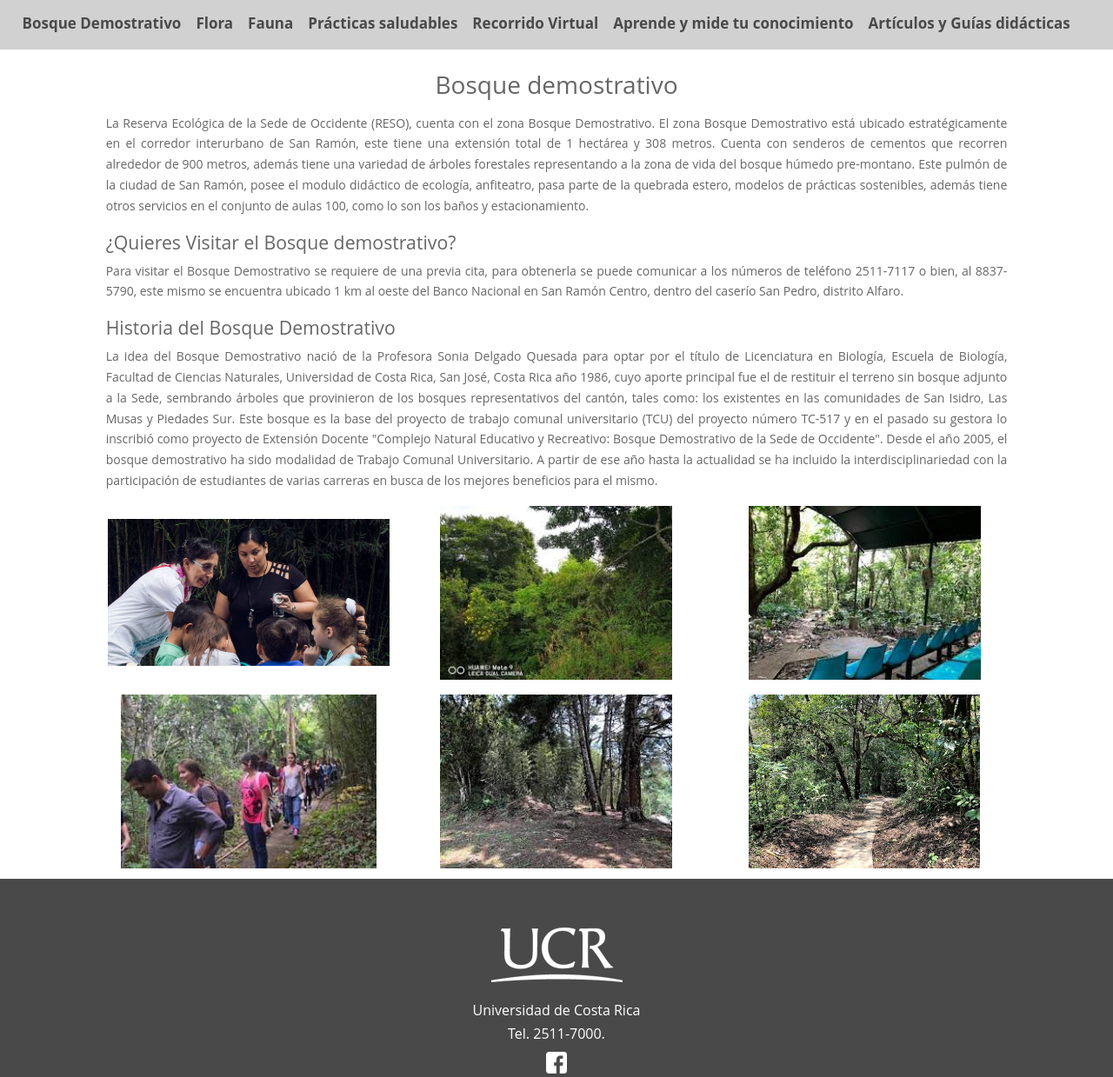
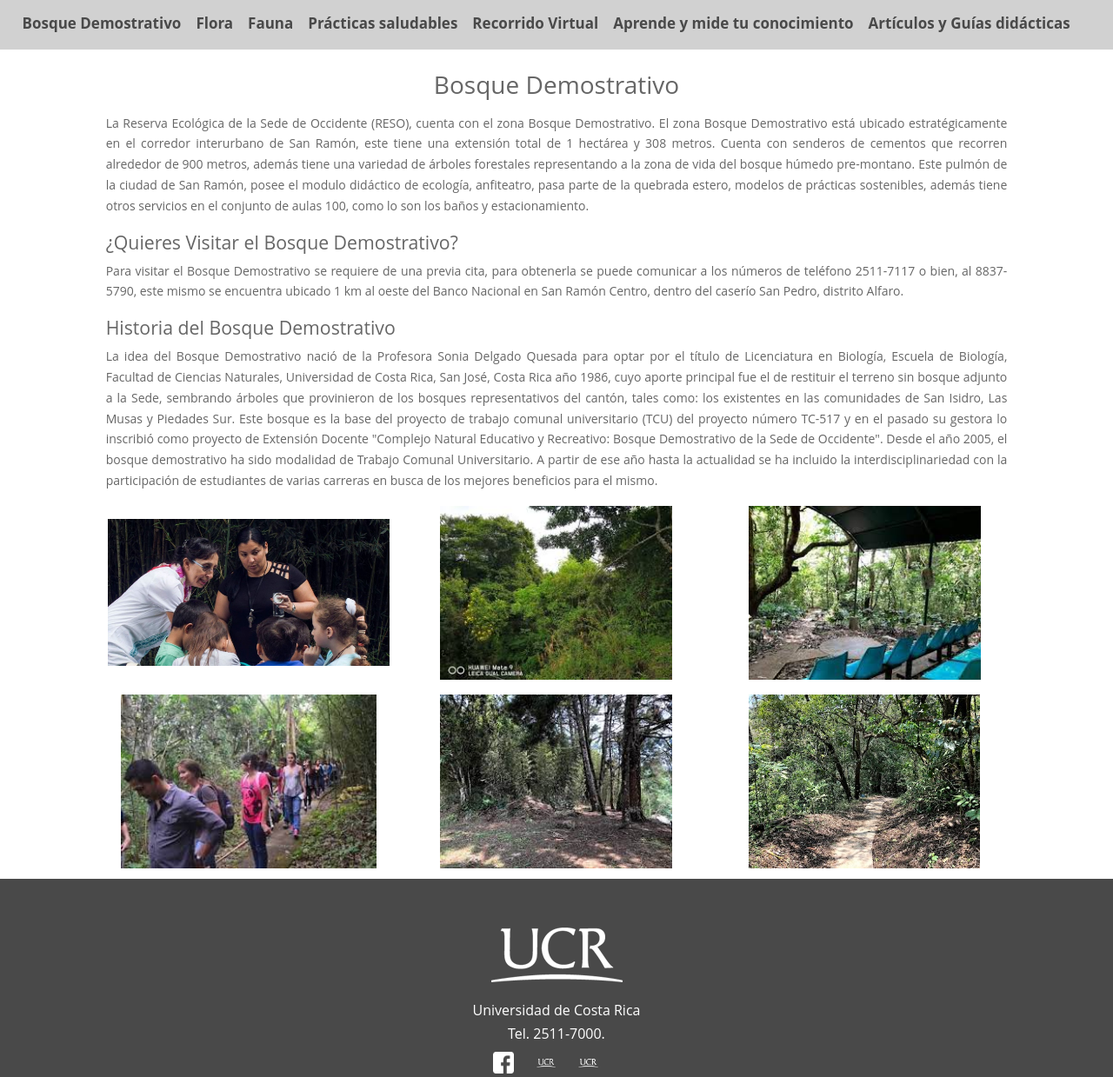
Before and after one commit to allanNajera/bosque-demostrativo, a React app: page /bosqueDemostrativo in a window 1280 px wide. Shown: the part 81-1320 px from the top of the page at 87% size. Built offline with nearby package versions, Linux system fonts and the light colour scheme; some packages are replaced by stand-ins of ours; no server answers.

Commit message:
Changes Marta

```diff
--- a/src/components/Bienvenida/bienvenida.js
+++ b/src/components/Bienvenida/bienvenida.js
@@ -31,7 +31,7 @@ const BosqueDemostrativo = () => {
                     </div>
 
         <div className='mt-3 center-text ' >
-          <div><h3 className='h3-details ' >Bosque demostrativo</h3></div>
+          <div><h3 className='h3-details ' >Bosque Demostrativo</h3></div>
         </div>
 
         <div >
@@ -41,7 +41,7 @@ const BosqueDemostrativo = () => {
 
         <div>
           <h5>
-            ¿Quieres Visitar el Bosque demostrativo?
+            ¿Quieres Visitar el Bosque Demostrativo?
           </h5>
           <p className='center-justify p-details'>
             Para visitar el Bosque Demostrativo se requiere de una previa cita, para obtenerla se puede comunicar a los números de teléfono 2511-7117 o bien, al 8837-5790, este mismo se encuentra ubicado 1 km al oeste del Banco Nacional en San Ramón Centro, dentro del caserío San Pedro, distrito Alfaro.
@@ -53,7 +53,7 @@ const BosqueDemostrativo = () => {
             Historia del Bosque Demostrativo
           </h5>
           <p className='center-justify p-details ' >
-            La idea del Bosque Demostrativo nació de la Profesora Sonia Delgado Quesada para optar por el título de Licenciatura en Biología, Escuela de Biología, Facultad de Ciencias Naturales, Universidad de Costa Rica, San José, Costa Rica año 1986,  cuyo aporte principal fue el de restituir el terreno sin bosque adjunto a la Sede, sembrando árboles que provinieron de los bosques representativos del cantón, tales como: los existentes en las comunidades de San Isidro, Las Musas y Piedades Sur. Este bosque es la base del proyecto de trabajo comunal universitario (TCU) del proyecto número TC-517 y en el pasado su gestora lo inscribió como proyecto de Extensión Docente "Complejo Natural Educativo y Recreativo: Bosque Demostrativo de la Sede de Occidente". Desde el año 2005, el bosque demostrativo ha sido modalidad de Trabajo Comunal Universitario. A partir de ese año hasta la actualidad se ha incluido la interdisciplinariedad con la participación de estudiantes de varias carreras en busca de los mejores beneficios para el mismo.
+            La idea del Bosque Demostrativo nació de la Profesora Sonia Delgado Quesada para optar por el título de Licenciatura en Biología, Escuela de Biología, Facultad de Ciencias Naturales, Universidad de Costa Rica, San José, Costa Rica año 1986,  cuyo aporte principal fue el de restituir el terreno sin bosque adjunto a la Sede, sembrando árboles que provinieron de los bosques representativos del cantón, tales como: los existentes en las comunidades de San Isidro, Las Musas y Piedades Sur. Este bosque es la base del proyecto de trabajo comunal universitario (TCU) del proyecto número TC-517 y en el pasado su gestora lo inscribió como proyecto de Extensión Docente "Complejo Natural Educativo y Recreativo: Bosque Demostrativo de la Sede de Occidente". Desde el año 2005, el Bosque Demostrativo ha sido modalidad de Trabajo Comunal Universitario. A partir de ese año hasta la actualidad se ha incluido la interdisciplinariedad con la participación de estudiantes de varias carreras en busca de los mejores beneficios para el mismo.
           </p>
         </div>
 
--- a/src/components/Flora/AddFlora.jsx
+++ b/src/components/Flora/AddFlora.jsx
@@ -167,7 +167,7 @@ const AddFlora = () => {
                 <form id="form" autocomplete="off" onSubmit={handleSubmit}>
                     <div>
                         <label id="tittle" for="tittle">
-                            Agregar Flora{" "}
+                            Agregar Planta{" "}
                         </label>
                     </div>
 
--- a/src/components/Flora/ManageFlora.jsx
+++ b/src/components/Flora/ManageFlora.jsx
@@ -120,7 +120,7 @@ export const ManageFlora = () => {
 
                     <div className="col-8">
                         <label id="tittle" for="tittle">
-                            Gestionar información de Flora{" "}
+                            Gestionar información de Plantas {" "}
                         </label>
                     </div>
                     <div className="col-4" style={{ marginTop: "6.6%" }}>
--- a/src/components/Navbar/Navbar.jsx
+++ b/src/components/Navbar/Navbar.jsx
@@ -66,7 +66,7 @@ const Navbar = () => {
                             className="nav-item nav-link link "
                             to="/manageFlora"
                         >
-                            Flora
+                            Plantas
                         </NavLink>
 
                         <NavLink
--- a/src/components/bosqueDemostrativo/BosqueDemostrativo.jsx
+++ b/src/components/bosqueDemostrativo/BosqueDemostrativo.jsx
@@ -19,7 +19,7 @@ const BosqueDemostrativo = () => {
 
 
         <div className='mt-3 center-text ' >
-          <div><h3 className='h3-details ' >Bosque demostrativo</h3></div>
+          <div><h3 className='h3-details ' >Bosque Demostrativo</h3></div>
         </div>
 
         <div >
@@ -29,7 +29,7 @@ const BosqueDemostrativo = () => {
 
         <div>
           <h5>
-            ¿Quieres Visitar el Bosque demostrativo?
+            ¿Quieres Visitar el Bosque Demostrativo?
           </h5>
           <p className='center-justify p-details'>
             Para visitar el Bosque Demostrativo se requiere de una previa cita, para obtenerla se puede comunicar a los números de teléfono 2511-7117 o bien, al 8837-5790, este mismo se encuentra ubicado 1 km al oeste del Banco Nacional en San Ramón Centro, dentro del caserío San Pedro, distrito Alfaro.
--- a/src/components/footer/Footer.jsx
+++ b/src/components/footer/Footer.jsx
@@ -4,6 +4,7 @@ import "../../globalStyles.css";
 const Footer = () => {
     const imageFooter = '/assets/ucr_promo.png';
     const imageFacebook = '/assets/facebook.png';
+    const imageUCR = '/assets/ucr_promo.png';
 
   return (
     <div>
@@ -13,7 +14,8 @@ const Footer = () => {
                     <h3>Universidad de Costa Rica</h3>
                     <h3>Tel. 2511-7000.</h3>
                     <a title="Bosque demostrativo" href="https://www.facebook.com/BosqueDemostrativoSO"><img src={imageFacebook} alt="Facebook" className='icon '/></a>
-
+                    <a title="Red de Áreas Protegidas" href="http://www.rap.ucr.ac.cr/areas-protegidas/reserva-ecologica-sede-de-occidente-reso"><img src={imageUCR} alt="RAP" className='icon '/></a>
+                    <a title="Museo UCR" href="http://museo.ucr.ac.cr/catalogo/colecvivas/7bosqdemo.html"><img src={imageUCR} alt="Museo UCR" className='icon '/></a>
                 </div>
             </footer>
     </div>
--- a/src/components/globalStyles.css
+++ b/src/components/globalStyles.css
@@ -76,5 +76,6 @@ select:invalid { color: black; }
   color: white;
   max-width: 2%;
   max-height: 2%;
+  margin-right: 2%;
   object-fit: contain;
 }
```
